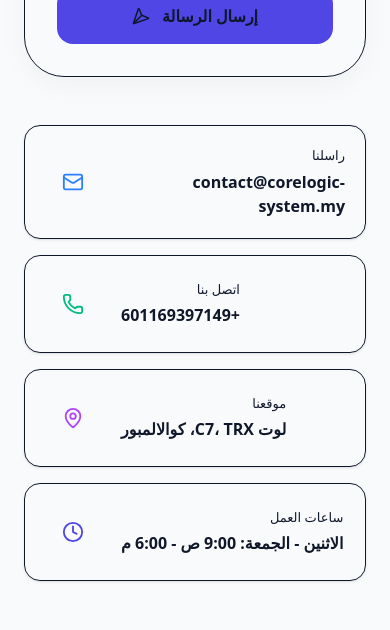
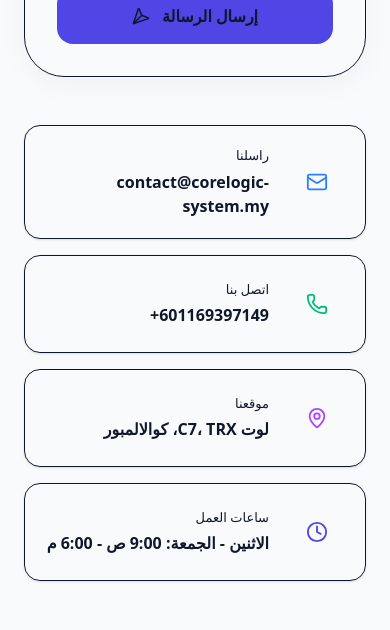
Before and after one commit to tarekbalosh/corelogic-systems, a Next.js app: page /ar/contact in a window 390 px wide. Shown: the part 1220-1850 px from the top of the page. Built offline with nearby package versions, Linux system fonts and the light colour scheme.

Commit message:
Fix Arabic contact info card layout and phone number direction

```diff
--- a/app/ar/contact/page.tsx
+++ b/app/ar/contact/page.tsx
@@ -18,8 +18,8 @@ import { ParticleBackground } from "@/components/particle-background";
 import { cn } from "@/lib/utils";
 
 const contactInfo = [
-  { icon: Mail, label: "راسلنا", value: "contact@corelogic-system.my", href: "mailto:contact@corelogic-system.my", color: "text-blue-500" },
-  { icon: Phone, label: "اتصل بنا", value: "+601169397149", href: "tel:+601169397149", color: "text-emerald-500" },
+  { icon: Mail, label: "راسلنا", value: "contact@corelogic-system.my", href: "mailto:contact@corelogic-system.my", color: "text-blue-500", isLtr: true },
+  { icon: Phone, label: "اتصل بنا", value: "+601169397149", href: "tel:+601169397149", color: "text-emerald-500", isLtr: true },
   { icon: MapPin, label: "موقعنا", value: "لوت C7، TRX، كوالالمبور", href: "https://goo.gl/maps/example", color: "text-purple-500" },
   { icon: Clock, label: "ساعات العمل", value: "الاثنين - الجمعة: 9:00 ص - 6:00 م", href: null, color: "text-primary" },
 ];
@@ -233,19 +233,21 @@ export default function ArabicContactPage() {
               {contactInfo.map((info) => (
                 <div
                   key={info.label}
-                  className="p-5 bg-background/60 backdrop-blur-xl border border-foreground/10 rounded-2xl hover:border-primary/30 transition-all flex items-center gap-5 group shadow-sm hover:shadow-md flex-row-reverse"
+                  className="p-5 bg-background/60 backdrop-blur-xl border border-foreground/10 rounded-2xl hover:border-primary/30 transition-all flex items-center gap-5 group shadow-sm hover:shadow-md"
                 >
                   <div className={cn("w-14 h-14 rounded-2xl flex items-center justify-center bg-foreground/5 shrink-0 transition-colors group-hover:bg-primary/10", info.color)}>
                     <info.icon size={22} className="group-hover:scale-110 transition-transform" />
                   </div>
-                  <div className="text-right">
+                  <div className="text-right flex-1">
                     <p className="text-[13px] font-medium text-foreground/50 mb-1">{info.label}</p>
                     {info.href ? (
                       <a href={info.href} className="text-base font-semibold text-foreground hover:text-primary transition-colors">
-                        {info.value}
+                        {info.isLtr ? <span dir="ltr" className="inline-block">{info.value}</span> : info.value}
                       </a>
                     ) : (
-                      <p className="text-base font-semibold text-foreground">{info.value}</p>
+                      <p className="text-base font-semibold text-foreground">
+                        {info.isLtr ? <span dir="ltr" className="inline-block">{info.value}</span> : info.value}
+                      </p>
                     )}
                   </div>
                 </div>
```
